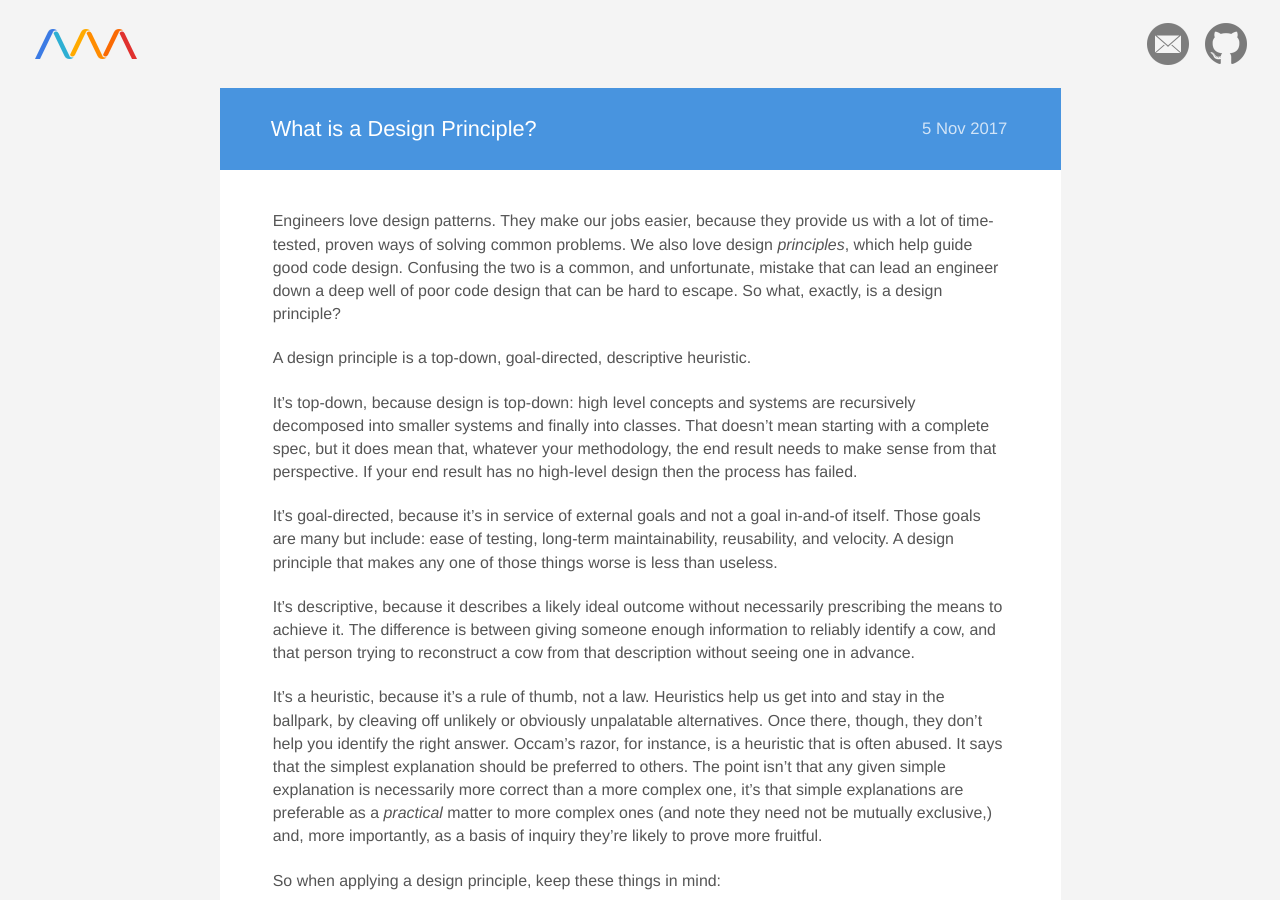
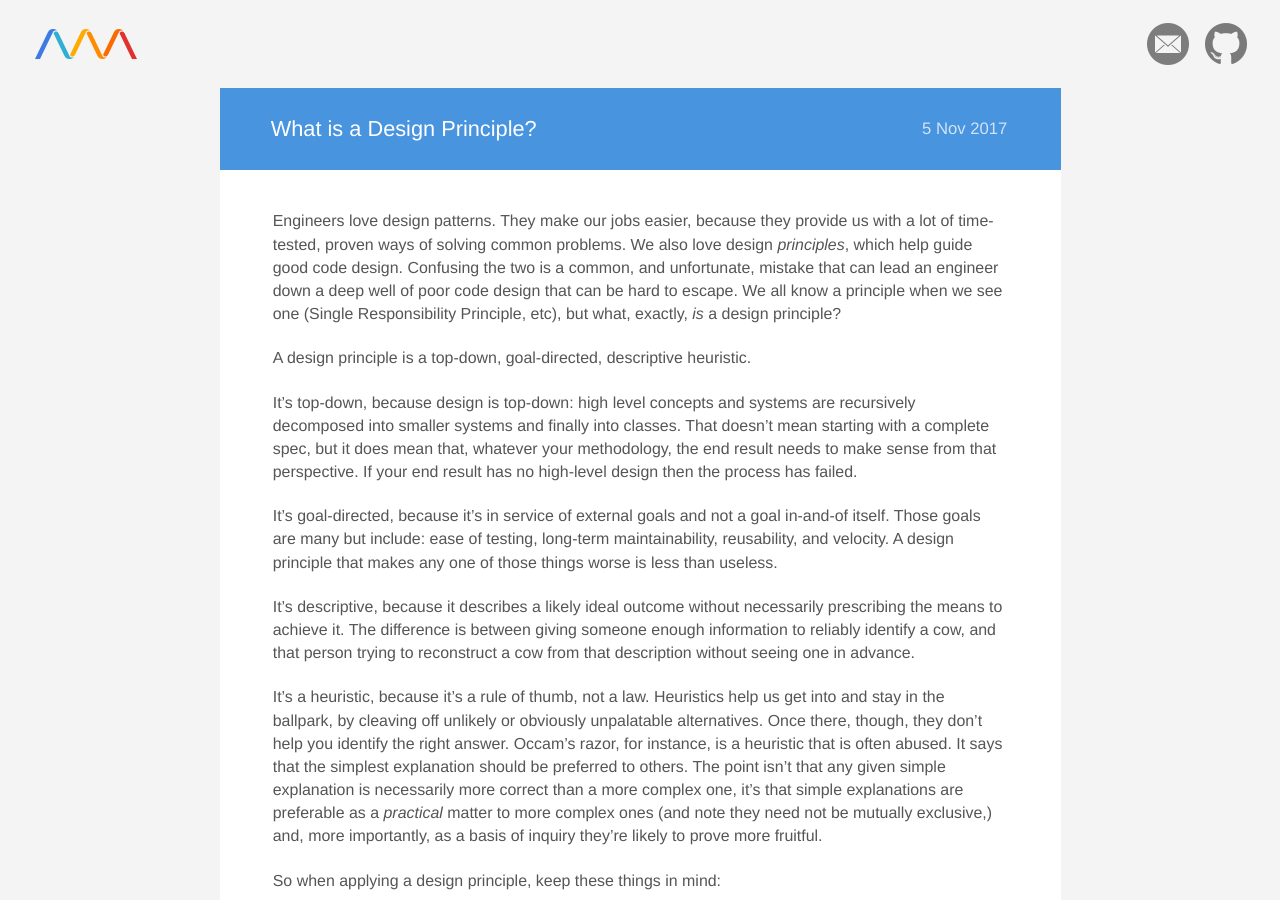
Before and after one commit to endash/endash.github.io, a Jekyll site: the page built from _posts/2017-11-05-what-is-a-design-principle.markdown, in a window 1280 px wide and 900 px high. Built offline with Jekyll 4.4.1, drawn with Linux system fonts in a browser that asks for light colours.

Commit message:
Tweak design principle post

```diff
--- a/_posts/2017-11-05-what-is-a-design-principle.markdown
+++ b/_posts/2017-11-05-what-is-a-design-principle.markdown
@@ -5,7 +5,7 @@ categories: jekyll update
 color: blue
 layout: post
 ---
-Engineers love design patterns. They make our jobs easier, because they provide us with a lot of time-tested, proven ways of solving common problems. We also love design _principles_, which help guide good code design. Confusing the two is a common, and unfortunate, mistake that can lead an engineer down a deep well of poor code design that can be hard to escape. So what, exactly, is a design principle?
+Engineers love design patterns. They make our jobs easier, because they provide us with a lot of time-tested, proven ways of solving common problems. We also love design _principles_, which help guide good code design. Confusing the two is a common, and unfortunate, mistake that can lead an engineer down a deep well of poor code design that can be hard to escape. We all know a principle when we see one (Single Responsibility Principle, etc), but what, exactly, _is_ a design principle?
 
 A design principle is a top-down, goal-directed, descriptive heuristic.
 
```
